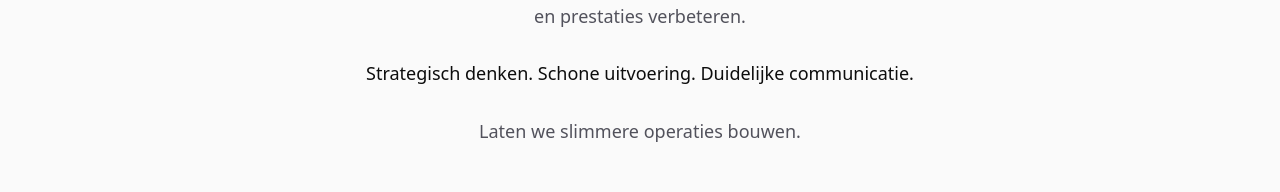
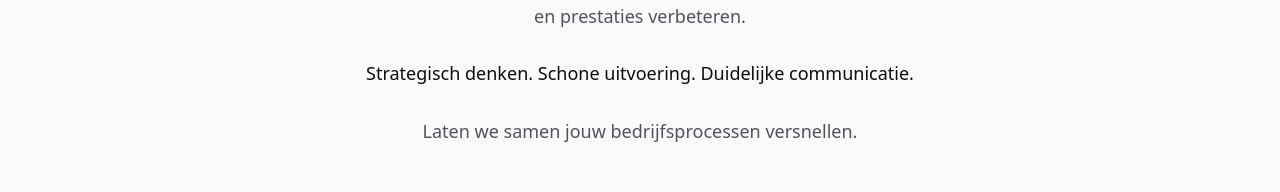
Before and after one commit to Jarno97/jsolutions, a Next.js app: page / in a window 1280 px wide. Shown: the part 1205-1397 px from the top of the page. Built offline with nearby package versions, Linux system fonts and the light colour scheme.

Commit message:
Update About section Dutch text

```diff
--- a/src/app/page.tsx
+++ b/src/app/page.tsx
@@ -192,7 +192,7 @@ export default function Home() {
                 {t("Strategic thinking. Clean execution. Clear communication.", "Strategisch denken. Schone uitvoering. Duidelijke communicatie.")}
               </p>
               <p>
-                {t("Let's build smarter operations.", "Laten we slimmere operaties bouwen.")}
+                {t("Let's build smarter operations.", "Laten we samen jouw bedrijfsprocessen versnellen.")}
               </p>
             </div>
             <a
```
